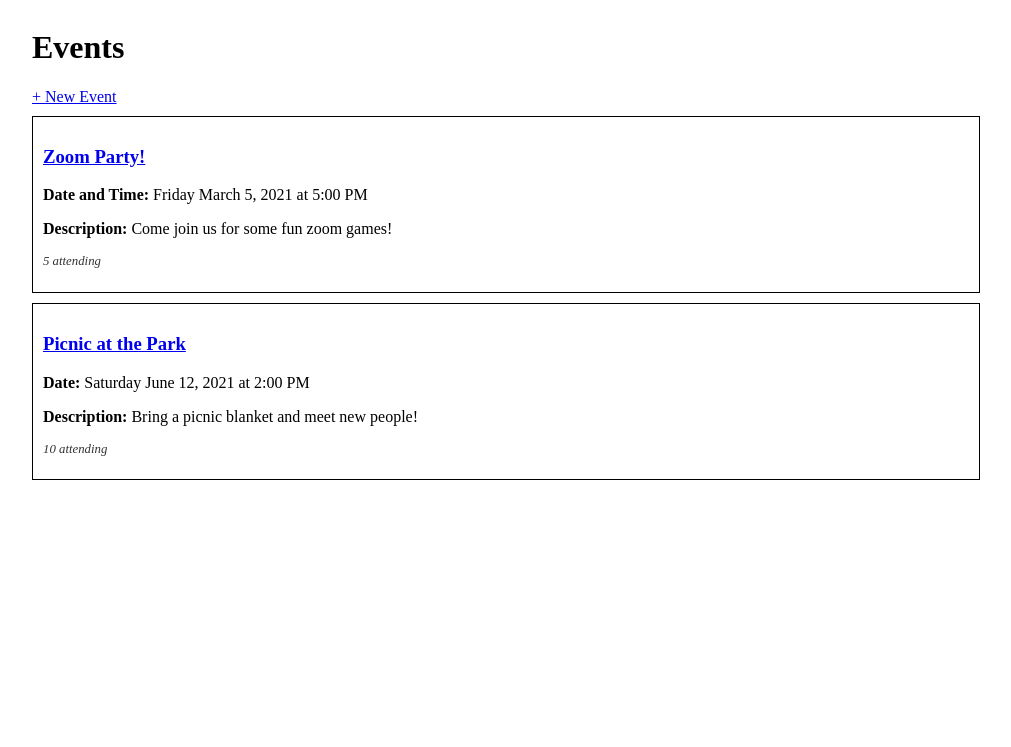
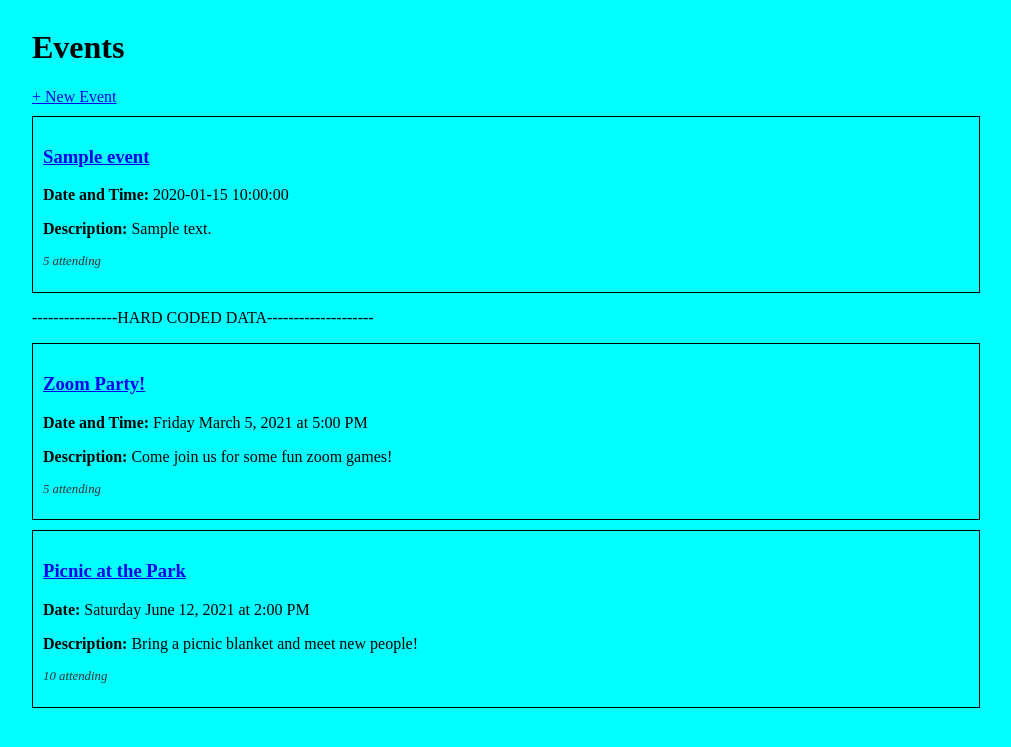
Before and after one commit to EvilGenius13/ACS-1220-Events, a Flask app: page / in a window 1280 px wide. Shown: the top 747 px of the page, without its empty margins (134-1145 px from the left). Run offline with Flask 2, Linux system fonts and the light colour scheme; tables that the repository leaves empty hold one stand-in row (values such as "Sample post").

Commit message:
index shows events

```diff
--- a/BEW-1.2-Events-Homework-main/events_app/models.py
+++ b/BEW-1.2-Events-Homework-main/events_app/models.py
@@ -1,14 +1,6 @@
 """Create database models to represent tables."""
 from events_app import db
 from sqlalchemy.orm import backref
-from flask_sqlalchemy import SQLAlchemy
-
-# TODO: Create a model called `Guest` with the following fields:
-# - id: primary key
-# - name: String column
-# - email: String column
-# - phone: String column
-# - events_attending: relationship to "Event" table with a secondary table
 
 class Guest(db.Model):
     id = db.Column(db.Integer, primary_key=True)
@@ -17,15 +9,11 @@ class Guest(db.Model):
     phone = db.Column(db.String(10), nullable=False)
     events_attending = db.relationship('Event', secondary='guest_event', back_populates='guests')
 
-# TODO: Create a model called `Event` with the following fields:
-# - id: primary key
-# - title: String column
-# - description: String column
-# - date_and_time: DateTime column
-# - guests: relationship to "Guest" table with a secondary table
+    def __str__(self):
+        return f'<Guest: {self.name}>'
 
-# STRETCH CHALLENGE: Add a field `event_type` as an Enum column that denotes the
-# type of event (Party, Study, Networking, etc)
+    def __repr__(self):
+        return f'<Guest: {self.name}>'
 
 class Event(db.Model):
     id = db.Column(db.Integer, primary_key=True)
@@ -34,9 +22,11 @@ class Event(db.Model):
     date_and_time = db.Column(db.DateTime)
     guests = db.relationship('Guest', secondary='guest_event', back_populates='events_attending')
 
-# TODO: Create a table `guest_event_table` with the following columns:
-# - event_id: Integer column (foreign key)
-# - guest_id: Integer column (foreign key)
+    def __str__(self):
+        return f'<Event: {self.title}>'
+
+    def __repr__(self):
+        return f'<Event: {self.title}>'
 
 guest_event_table = db.Table('guest_event',
     db.Column('guest_id', db.Integer, db.ForeignKey('guest.id')),
--- a/BEW-1.2-Events-Homework-main/events_app/routes.py
+++ b/BEW-1.2-Events-Homework-main/events_app/routes.py
@@ -17,11 +17,12 @@ main = Blueprint('main', __name__)
 @main.route('/')
 def index():
     """Show upcoming events to users!"""
-    # events = Event.query.all()
-    # print(events)
     # TODO: Get all events and send to the template
 
-    return render_template('index.html')
+    events = Event.query.all()
+    print(events)
+
+    return render_template('index.html', events = events)
 
 
 @main.route('/create', methods=['GET', 'POST'])
@@ -44,6 +45,10 @@ def create():
         # TODO: Create a new event with the given title, description, &
         # datetime, then add and commit to the database
 
+        new_event = Event(title=new_event_title, description=new_event_description, date_and_time=date_and_time)
+        db.session.add(new_event)
+        db.session.commit()
+
         flash('Event created.')
         return redirect(url_for('main.index'))
     else:
@@ -56,7 +61,10 @@ def event_detail(event_id):
 
     # TODO: Get the event with the given id and send to the template
 
-    return render_template('event_detail.html')
+    event = Event.query.get(event_id)
+    print(event)
+
+    return render_template('event_detail.html', event = event)
 
 
 @main.route('/event/<event_id>', methods=['POST'])
--- a/BEW-1.2-Events-Homework-main/events_app/static/style.css
+++ b/BEW-1.2-Events-Homework-main/events_app/static/style.css
@@ -1,6 +1,7 @@
 body {
     display: flex;
     justify-content: center;
+    background-color: aqua;
 }
 
 #content {
--- a/BEW-1.2-Events-Homework-main/events_app/templates/event_detail.html
+++ b/BEW-1.2-Events-Homework-main/events_app/templates/event_detail.html
@@ -8,6 +8,11 @@
     TODO: Instead of the hard-coded values, use the event object to display the
     correct title, description, date, time, and number of guests
 -->
+<h1>{{ event.title }}</h1>
+
+
+
+<p>----------------HARD CODED DATA---------------------</p>
 
 <h1>Zoom Party!</h1>
 
--- a/BEW-1.2-Events-Homework-main/events_app/templates/index.html
+++ b/BEW-1.2-Events-Homework-main/events_app/templates/index.html
@@ -11,6 +11,17 @@
     out the hardcoded values)
 -->
 
+{% for event in events %}
+    <div class="event-container">
+        <h3><a href="/event/{{ event.id }}">{{ event.title }}</a></h3>
+        <p><strong>Date and Time:</strong> {{ event.date_and_time }}</p>
+        <p><strong>Description:</strong> {{ event.description }}</p>
+        <p class="small-text">
+        5 attending
+        </p>
+    </div>
+{% endfor %}
+<p>----------------HARD CODED DATA--------------------</p>
 <div class="event-container">
     <h3><a href="/event/1">Zoom Party!</a></h3>
     <p><strong>Date and Time:</strong> Friday March 5, 2021 at 5:00 PM</p>
```
Also changed, not shown: BEW-1.2-Events-Homework-main/events_app/database.db.
